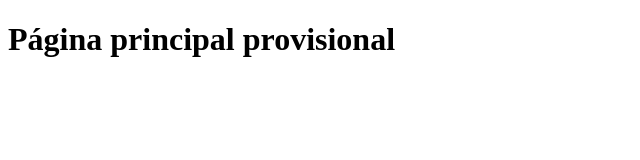
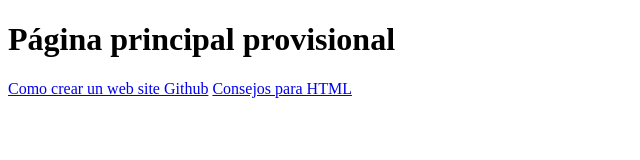
Before and after one commit to jaironico/jaironico.github.io, a plain HTML site: page index.html in a window 1280 px wide. Shown: the whole page, without its empty margins (0-640 px from the left). Drawn offline with Linux system fonts and the light colour scheme.

Commit message:
Update index.html

```diff
--- a/index.html
+++ b/index.html
@@ -5,6 +5,7 @@
     </head>
     <body>
         <h1>Página principal provisional</h1>
-        <a href="Crear web site Github.pdf"></a>
+        <a href="Crear web site Github.pdf">Como crear un web site Github</a>
+        <a href="Consejaos_html.html">Consejos para HTML</a>
     </body>
 </html>
```
